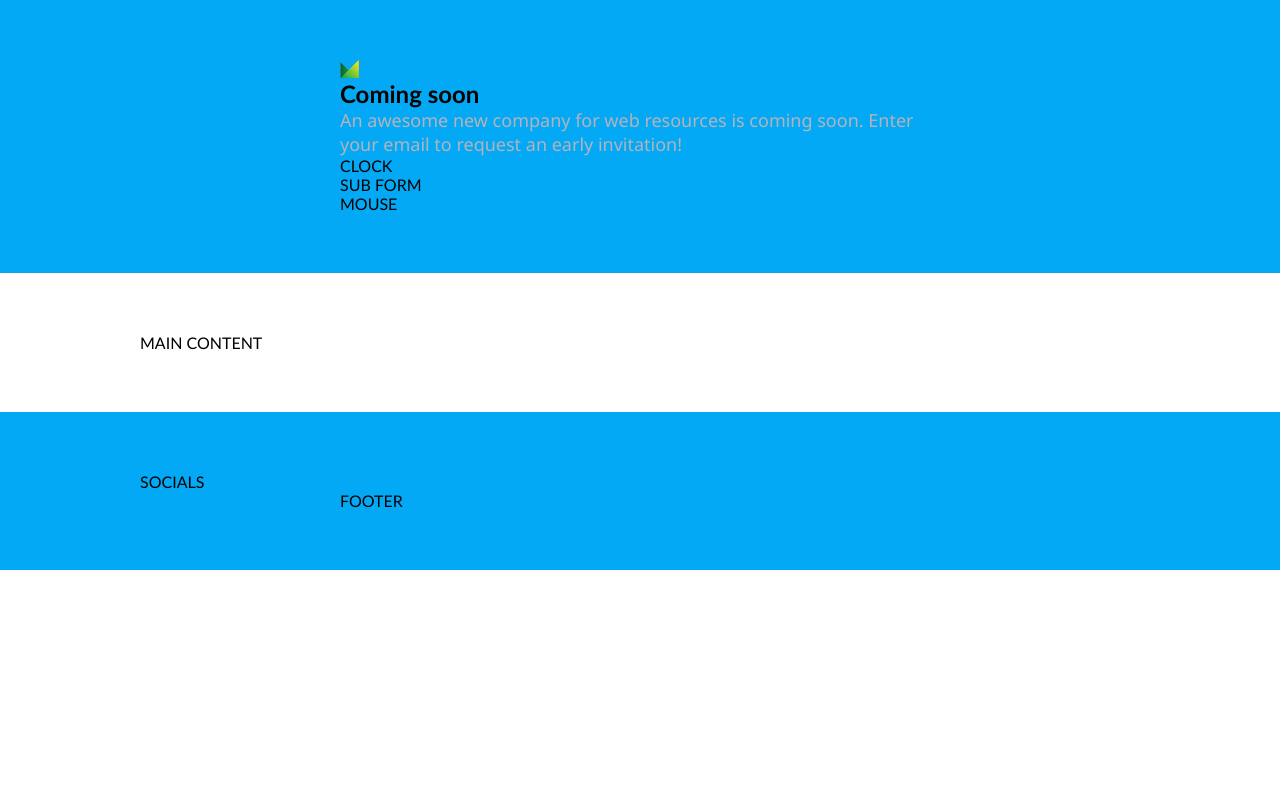
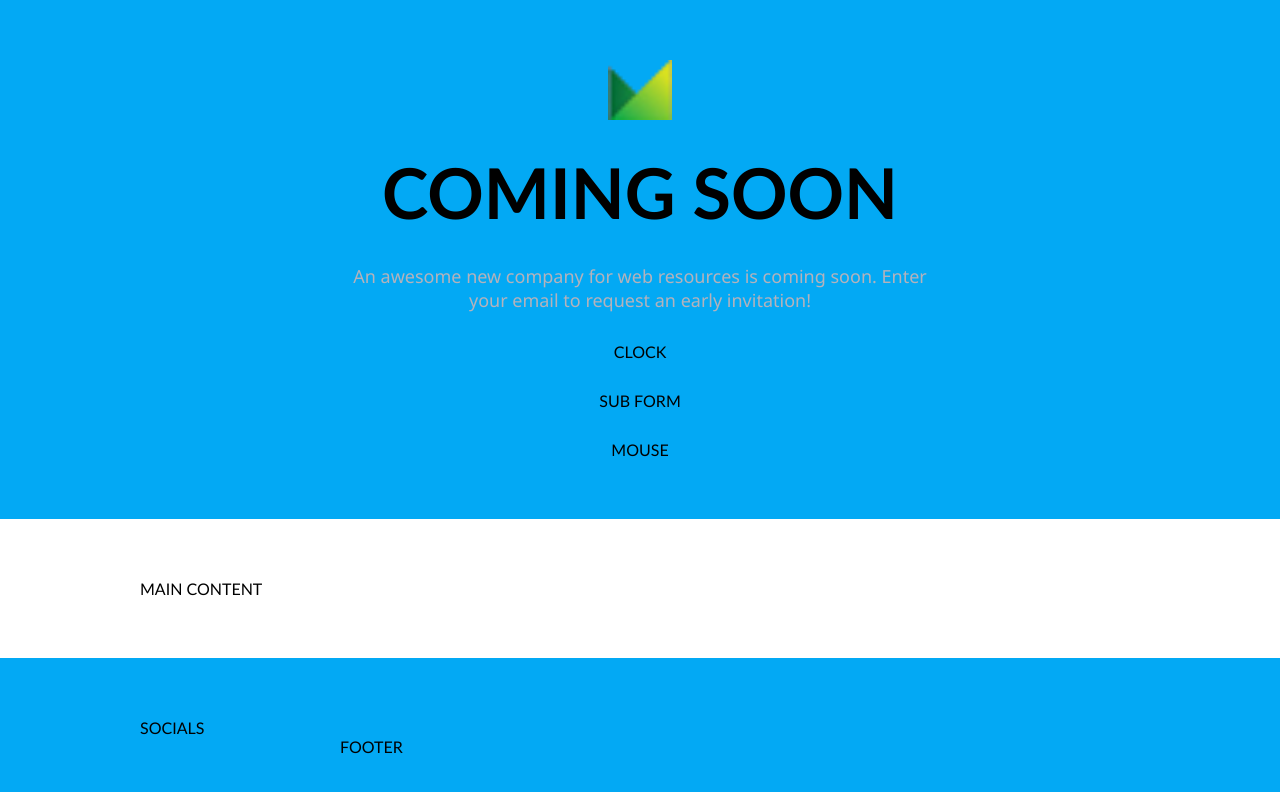
Before and after one commit to marinkus/10-coming_soon, a website: page index.html in a window 1280 px wide. Drawn offline with Linux system fonts and the light colour scheme.

Commit message:
hero style

```diff
--- a/css/base/base.css
+++ b/css/base/base.css
@@ -16,11 +16,11 @@ body {
     font-family: 'Gill Sans', 'Gill Sans MT', Calibri, 'Trebuchet MS', sans-serif;
 }
 
+img {
+    width: 100%;
+    object-fit: contain;
+}
+
 .bg-main {
     background-color: var(--main-color);
 }
-.hero-text {
-    color: var(--hero-text-color);
-    font-size: 18px;
-    font-family: 'Segoe UI', Tahoma, Geneva, Verdana, sans-serif;
-}
--- a/css/pages/home.css
+++ b/css/pages/home.css
@@ -13,3 +13,33 @@
 @import '../components/progress-bar.css';
 
 /* Custom style gooes below this comment line */
+
+/* Hero start */
+
+.hero {
+    display: flex;
+    flex-direction: column;
+    text-align: center;
+    gap: 30px;
+}
+.hero > .logo {
+    height: 60px;
+}
+.hero > .title {
+    font-size: 70px;
+    text-transform: uppercase;
+
+}
+.hero > .description {
+    color: var(--hero-text-color);
+    font-size: 18px;
+    font-family: 'Segoe UI', Tahoma, Geneva, Verdana, sans-serif;
+}
+
+/* hero end */
+
+/* main start */
+/* main end */
+
+/* Footer start */
+/* footer end */
--- a/index.html
+++ b/index.html
@@ -18,15 +18,19 @@
 
 <body>
    <section class="container bg-main">
-       <div class="row-short">
-            <img src="./img/logo.png" alt="logo">
-            <h1>Coming soon</h1>
-            <p class="hero-text">An awesome new company for web resources is coming soon. Enter your email to request an early invitation!</p>
-             <div>CLOCK</div>
-             <form action="">SUB FORM</form>
-                <div>
+       <div class="row-short hero">
+            <img src="./img/logo.png" alt="logo" class="logo">
+            <h1 class="title">Coming soon</h1>
+            <p class="description">An awesome new company for web resources is coming soon. Enter your email to request an early invitation!</p>
+            <div>
+                CLOCK
+            </div>
+            <form action="">
+                SUB FORM
+            </form>
+            <div>
                 MOUSE
-                </div>
+            </div>
         </div>
    </section>
 
```
